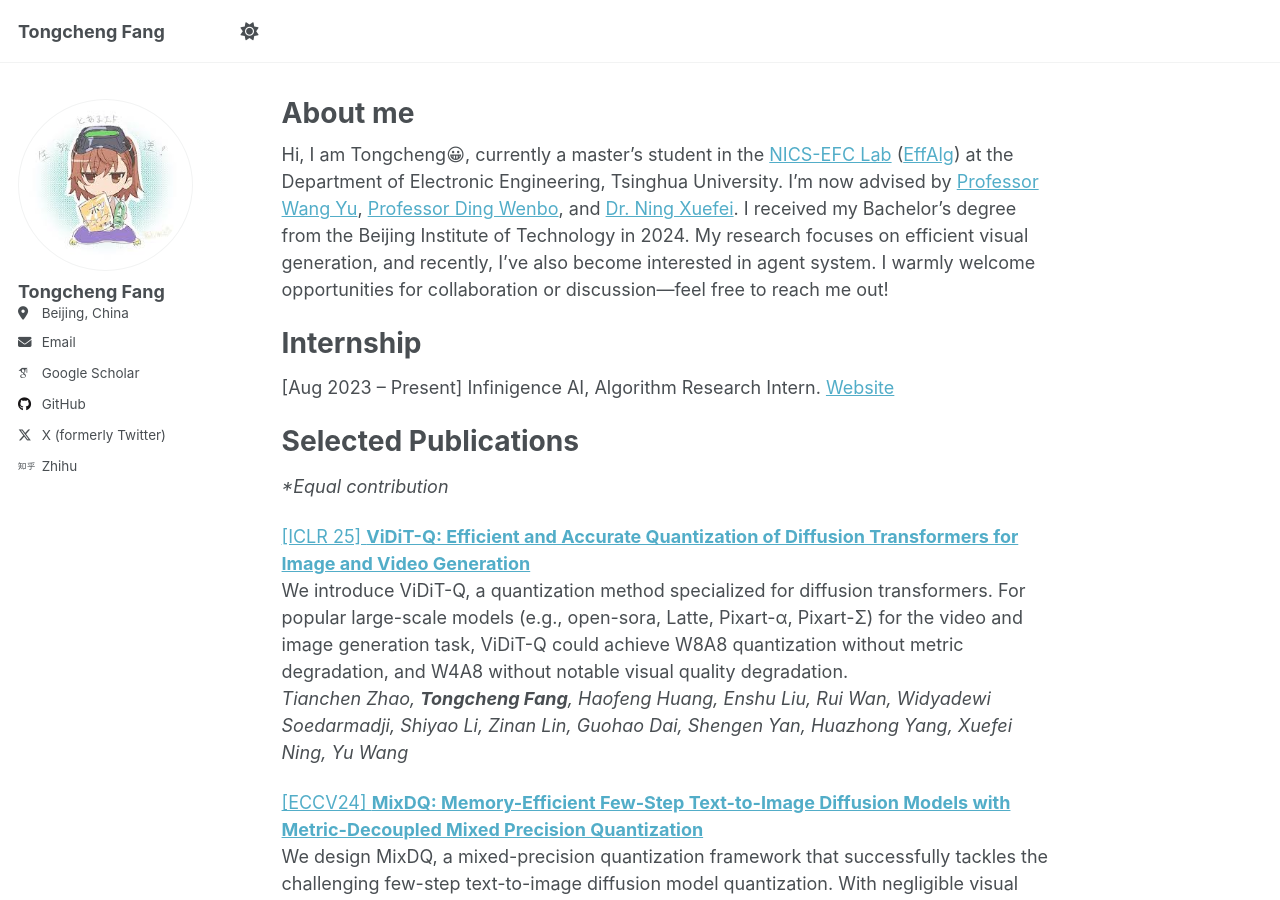
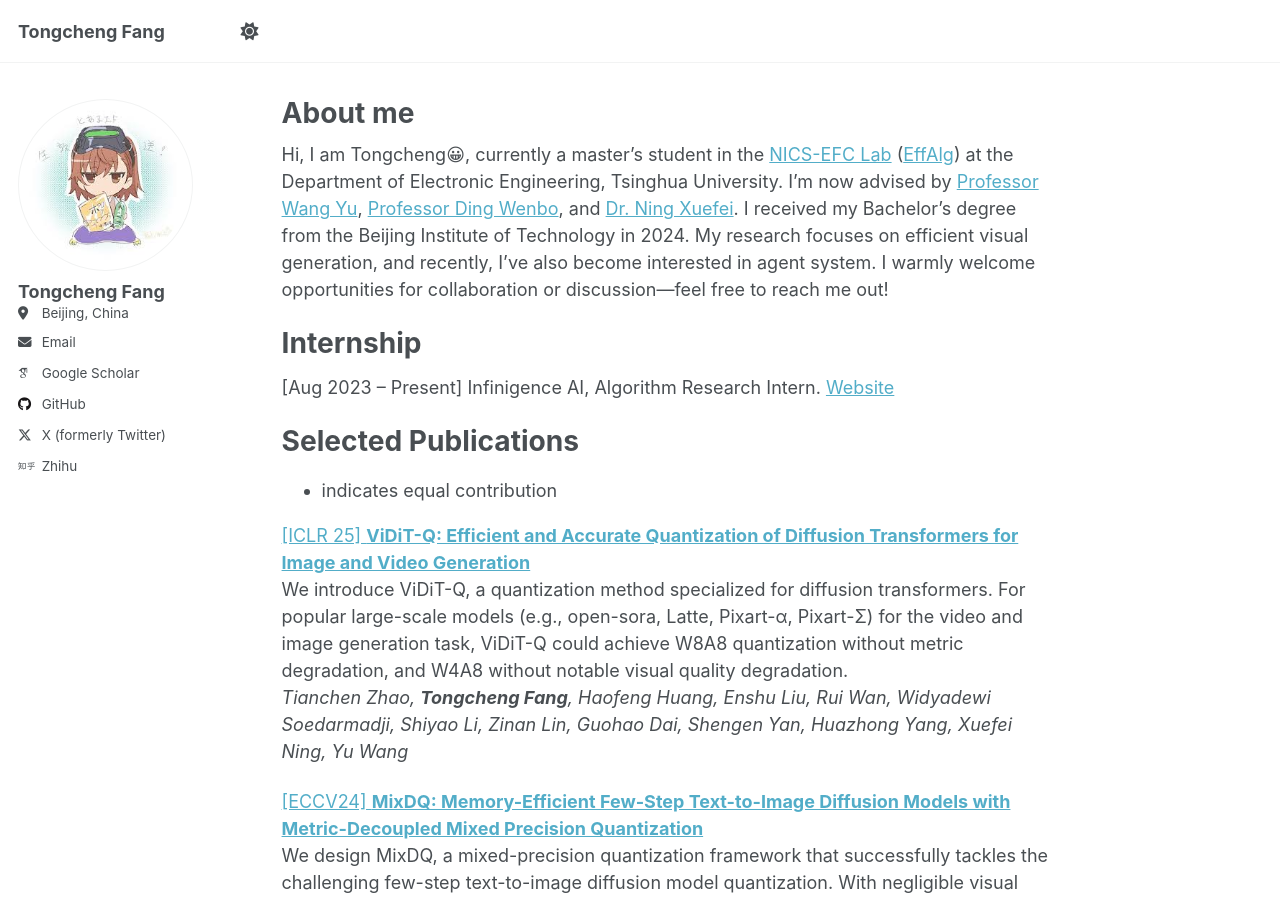
Before and after one commit to stein-666/stein-666.github.io, a Jekyll site: the page built from _pages/about.md, in a window 1280 px wide and 900 px high. Built offline with Jekyll 4.4.1, drawn with Linux system fonts in a browser that asks for light colours; some web fonts are replaced.

Commit message:
Update about.md

```diff
--- a/_pages/about.md
+++ b/_pages/about.md
@@ -17,7 +17,7 @@ Internship
 
 Selected Publications
 ======
-*\*Equal contribution*
+* indicates equal contribution
 
 [[ICLR 25] **ViDiT-Q: Efficient and Accurate Quantization of Diffusion Transformers for Image and Video Generation**](https://arxiv.org/pdf/2406.02540)
 We introduce ViDiT-Q, a quantization method specialized for diffusion transformers. For popular large-scale models (e.g., open-sora, Latte, Pixart-α, Pixart-Σ) for the video and image generation task, ViDiT-Q could achieve W8A8 quantization without metric degradation, and W4A8 without notable visual quality degradation.
```
